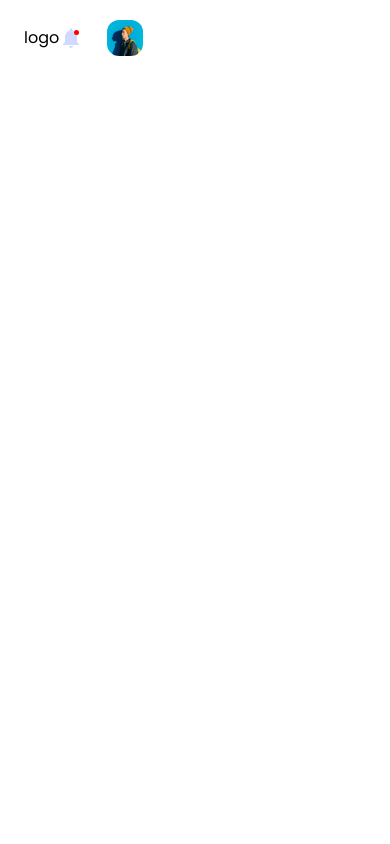
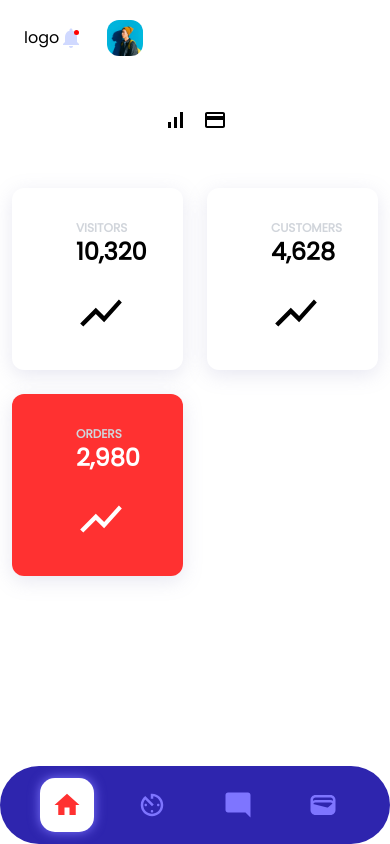
Before and after one commit to freshposh-code/Task-Dashboard, a React (Vite) app: page / in a window 390 px wide. Built offline with nearby package versions, Linux system fonts and the light colour scheme.

Commit message:
Commit changes

```diff
--- a/src/App.jsx
+++ b/src/App.jsx
@@ -1,12 +1,19 @@
-import React from 'react'
-import { Chart, MobileNav, Sidebar, Stats, TimeTrack, Topbar, Transaction } from './components'
+import React, { useState } from 'react'
+import { Chart, MobileNav, Sidebar, Stats, SwitchTab, SwitchTabII, TimeTrack, Topbar, Transaction } from './components'
+import { CreditCard, } from '@mui/icons-material';
+import SignalCellularAltIcon from '@mui/icons-material/SignalCellularAlt';
 
 const App = () => {
+  const [isSection1Active, setIsSection1Active] = useState(true); // State to track active section
+
+  const handleSectionToggle = () => {
+    setIsSection1Active(!isSection1Active); // Toggle active section
+  };
   return (
     <>
       <section className='flex items-start sm:m-2 m-0'>
         <div className="absolute bottom-0">
-          {/* <MobileNav /> */}
+          <MobileNav />
         </div>
         <div>
           <Sidebar />
@@ -27,6 +34,19 @@ const App = () => {
           </div>
         </div>
       </section>
+
+      {/* MOBILE VIEW / MOBILE SWITCH CASE */}
+
+      <div className="flex-col justify-center text-center md:hidden flex">
+        {/* Icons for toggling sections */}
+        <div className="flex space-x-4 my-8 justify-center">
+          <SignalCellularAltIcon onClick={handleSectionToggle} />
+          <CreditCard onClick={handleSectionToggle} />
+        </div>
+
+        {/* Render section based on active state */}
+        {isSection1Active ? <SwitchTab /> : <SwitchTabII />}
+      </div>
     </>
   )
 }
--- /dev/null
+++ b/src/components/MobileSwitchTabs/MobileSectionI.jsx
@@ -0,0 +1,13 @@
+import React from 'react'
+import MobileStats from '../Revenue/MobileStats'
+
+
+const MobileSectionI = () => {
+    return (
+        <div>
+            <MobileStats />
+        </div>
+    )
+}
+
+export default MobileSectionI
--- /dev/null
+++ b/src/components/MobileSwitchTabs/MobileSectionII.jsx
@@ -0,0 +1,9 @@
+import React from 'react'
+
+const MobileSectionII = () => {
+    return (
+        <div>MobileSectionII</div>
+    )
+}
+
+export default MobileSectionII
--- /dev/null
+++ b/src/components/Revenue/MobileStats.jsx
@@ -0,0 +1,25 @@
+import React, { useState } from 'react'
+import { stats } from '../../../Utils/Data'
+
+const MobileStats = () => {
+    const [activeItem, setActiveItem] = useState(2)
+
+    const handleClick = (index) => {
+        setActiveItem(index)
+    }
+    return (
+        <section className='mt-3 grid grid-cols-2 justify-center gap-6 p-3'>
+            {stats.map((item, index) => (
+                <div key={item.text} onClick={() => handleClick(index)} className={`flex gap-5 stats px-16 py-8 rounded-xl cursor-pointer duration-500 flex-col-reverse ${activeItem === index ? 'bg-[#ff0000ce] text-white' : ''}`}>
+                    <span>{item.icon}</span>
+                    <div>
+                        <p className='text-xs font-bold text-gray-300'>{item.text}</p>
+                        <h1 className='font-bold text-2xl'>{item.number}</h1>
+                    </div>
+                </div>
+            ))}
+        </section>
+    )
+}
+
+export default MobileStats
```
